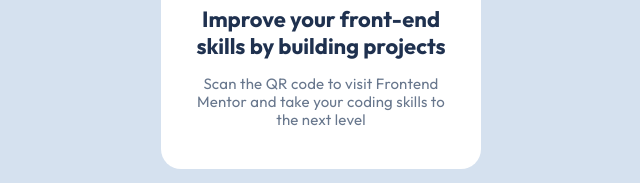
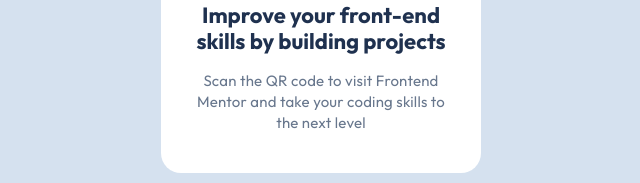
Before and after one commit to Ner046/QR-Code, a plain HTML site: page index.html in a window 1280 px wide. Shown: the part 479-662 px from the top of the page, without its empty margins (319-959 px from the left). Drawn offline with Linux system fonts and the light colour scheme.

Commit message:
Update style.css

```diff
--- a/style.css
+++ b/style.css
@@ -68,7 +68,7 @@
 .container-QR p{
     color: var(--Slate-500);
     font-size: var(--fs-300);
-    line-height: var(--line-height-300);
+    line-height: var(--line-height-600);
     letter-spacing: var(--letter-spacing-300);
     font-weight: var(--fw-300);
 }
```
